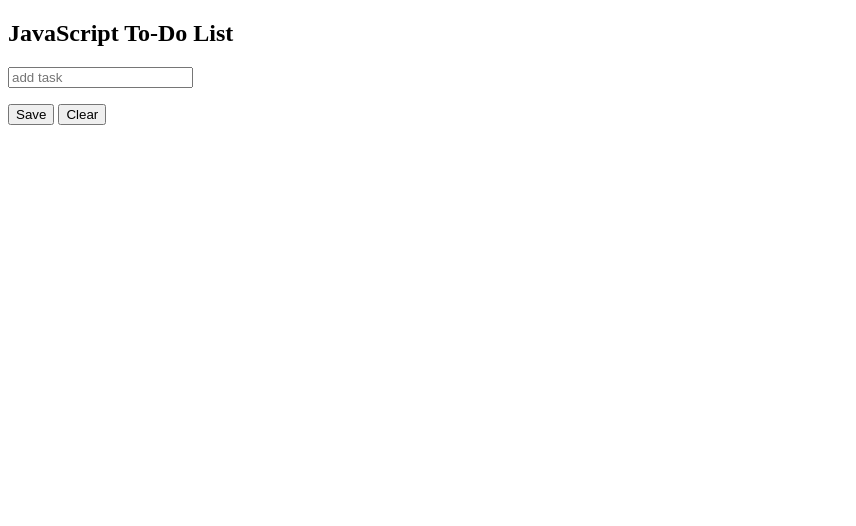
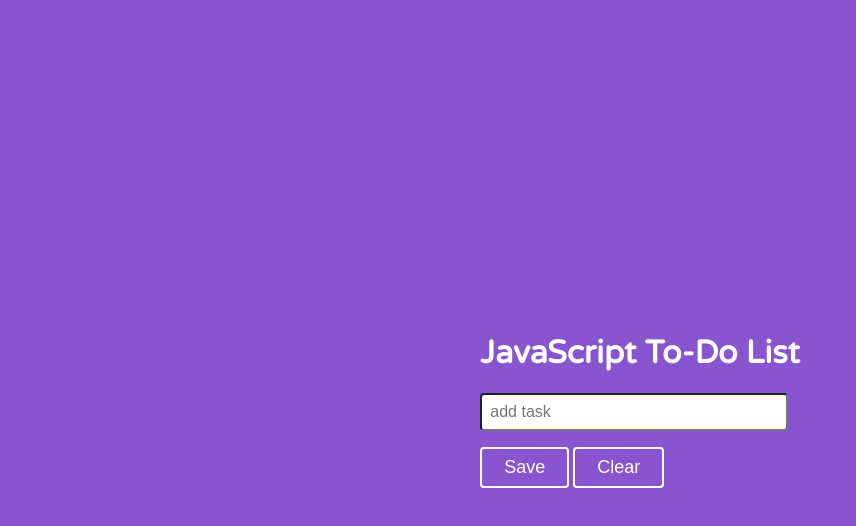
Before and after one commit to mrTibet/to-do-list, a plain HTML site: page index.html in a window 1280 px wide. Shown: the whole page, without its empty margins (0-856 px from the left). Drawn offline with Linux system fonts and the light colour scheme.

Commit message:
add test color

```diff
--- a/app.js
+++ b/app.js
@@ -3,6 +3,16 @@ let input = document.querySelector('input[type="text"]');
 let saveBtn = document.querySelector('.save');
 let clearBtn = document.querySelector('.clear');
 let ul = document.querySelector('.list');
+
+//add deleting of items
+
+//load local storage after refreshing
+function previousListItem (){
+    if(localStorage.getItem('listItem')){
+        ul.innerHTML=localStorage.getItem('listItem');
+    }
+}
+
 
 
 //li creation function
@@ -23,3 +33,5 @@ clearBtn.addEventListener('click',function(){
 saveBtn.addEventListener('click', function(){
     localStorage.setItem('listItem',ul.innerHTML)
 })
+
+previousListItem ()
--- a/index.html
+++ b/index.html
@@ -6,19 +6,21 @@
     <meta name="viewport" content="width=device-width, initial-scale=1.0">
     <title>to-do-list</title>
     <link rel="stylesheet" href="style.css">
+    <link rel="preconnect" href="https://fonts.gstatic.com">
+    <link href="https://fonts.googleapis.com/css2?family=Roboto:wght@300&family=Varela+Round&display=swap" rel="stylesheet">
 </head>
 <body>
     <main>
 
         <div class="todo">
-            <h2>JavaScript To-Do List</h2>
+            <h1>JavaScript To-Do List</h1>
             <form action="#">
                 <input type="text" placeholder="add task">
             </form>
             <ul class="list"></ul>
             <div class="todo-buttons">
-                <button class="save">Save</button>
-                <button class="clear">Clear</button>
+                <button class="btn save">Save</button>
+                <button class="btn clear">Clear</button>
             </div>
         </div>
 
--- a/style.css
+++ b/style.css
@@ -0,0 +1,37 @@
+body {
+    margin: 0px;
+    background-color: #8854d0;
+    color: #ffff;
+    font-family: 'Roboto', sans-serif;
+}
+
+main {
+    display: flex;
+    justify-content: center;
+    align-items: center;
+    height: 100vh;
+}
+h1{
+    font-family: 'Varela Round', sans-serif;
+}
+input[type ='text']{
+    width: 90%;
+    font-size: 16px;
+    padding: 8px;
+    border-radius: 4px;
+    outline: none;
+}
+.btn {
+    font-size: 18px;
+    padding: 8px 22px;
+    color: #ffff;
+    border: 2px solid #ffff;
+    background-color: transparent;
+    border-radius: 4px;
+    transition-duration: 0.4s;
+    outline: none;
+}
+.btn:hover{
+    border: 2px solid #fed330;
+    color: #fed330;
+}
```
